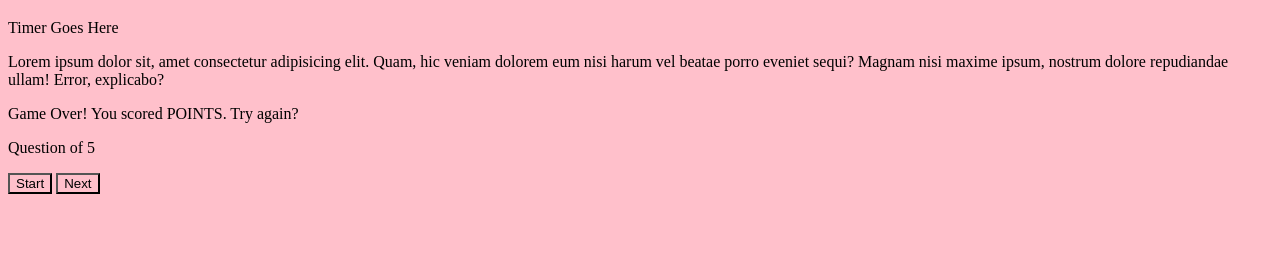
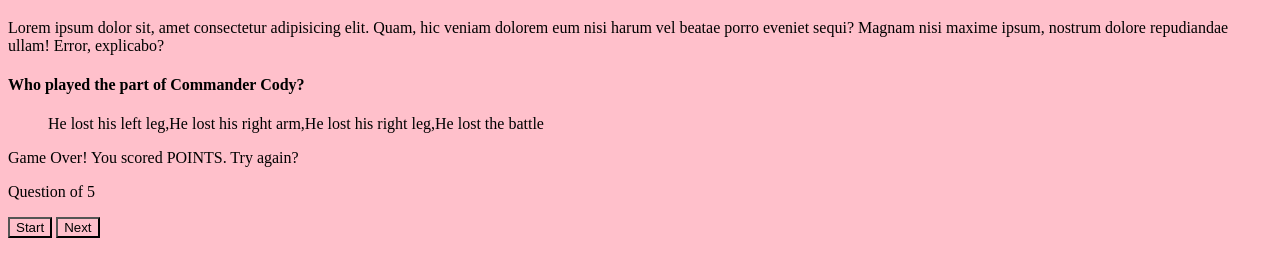
Before and after one commit to njacques47/fourth-within, a plain HTML site: page index.html in a window 1280 px wide. Shown: the part 61-338 px from the top of the page. Drawn offline with Linux system fonts and the light colour scheme.

Commit message:
trying to get questions to display properly

```diff
--- a/assets/js/script.js
+++ b/assets/js/script.js
@@ -1 +1,101 @@
-alert('Is this thing on?');
+// selectors & variables
+var renderQs = document.getElementById("quiz-question") // selects just the h4 to render Q
+var renderChoices = document.querySelectorAll(".quiz-choices") // selects all elements to append the choice selections
+var startBtn = document.getElementById("start-btn")
+var timerEl = document.getElementById("timer")
+
+var time = 60;
+
+// define questions
+var quizQs = [
+  {
+    question: "What happened to Anakin Skywalker during the battle with Count Dooku?",
+    choices: [
+      "He lost his left leg",
+      "He lost his right arm",
+      "He lost his right leg",
+      "He lost the battle"
+    ],
+    answer: "He lost his right arm"
+  },
+  {
+    question: "Who played the part of Commander Cody?",
+    choices: [
+      "Jay Laga'aia",
+      "Temuera Morrison",
+      "Ahmed Best",
+      "Joel Edgerton"
+    ],
+    answer: "Temuera Morrison"
+  },
+  {
+    question: "According to the Emperor, what was Luke Skywalker's weakness?",
+    choices: [
+      "His faith in the Light Side of the Force",
+      "His faith in his friends",
+      "His lack of vision",
+      "His resistance to the Dark Side of the Force"
+    ],
+    answer: "His faith in his friends"
+  },
+  {
+    question: "Where did the Clone Wars begin?",
+    choices: [
+      "Tatooine",
+      "Geonosis",
+      "Naboo",
+      "Coruscant"
+    ],
+    answer: "Geonosis"
+  },
+  {
+    question: "Who created the Star Wars franchise?",
+    choices: [
+      "JRR Tolkien",
+      "George Martin",
+      "George Lucas",
+      "James Cameron"
+    ],
+    answer: "George Lucas"
+  }
+];
+
+
+// activate timer
+function countdown() {
+  time--;
+  timerEl.textContent = time;
+  if (time <= 0){
+    endQuiz();
+  }
+}
+
+// loop through questions
+function showQuestion(q){
+  // question is rendered in the h4 by referencing js object
+  var i = 0;
+  var qLength = quizQs.length;
+  var choices = quizQs[i].choices;
+  console.log(choices)
+
+
+
+
+  for (var i = 0; i < qLength; i++){
+    renderQs.textContent = q[i].question;
+    console.log(renderQs.textContent)
+    renderChoices[i].textContent = q[i].choices;
+    //renderChoices[i].textContent = quizQs[i].choices;
+    //console.log(renderChoices[1].textContent);
+  };
+  for (var i = 0; i < choices; i++){
+    renderChoices[i].textContent = choices;
+  }
+
+}
+
+// functions are called -- start quiz
+showQuestion(quizQs);
+//console.log(showQuestion);
+//startBtn.addEventListener("click", startQuiz)
+//countdown();
--- a/index.html
+++ b/index.html
@@ -14,7 +14,7 @@
     <header class="quiz-header">
       <h1>Is the Fourth Within You?</h1>
       <!-- timer should go here -->
-      <span id="timer">Timer Goes Here</span>
+      <span id="timer"></span>
     </header>
 
     <!-- instructions/start quiz -->
@@ -25,8 +25,13 @@
     <!-- questions and choices get appended here -->
     <div class="quiz-body">
       <!-- In JS, append a paragraph tag to display questions   -->
+      <h4 id="quiz-question"></h4>
       <ul class="quiz-choices">
         <!-- quiz choices appended here -->
+        <li class=""></li>
+        <li class=""></li>
+        <li class=""></li>
+        <li class=""></li>
       </ul>
 
     </div>
```
